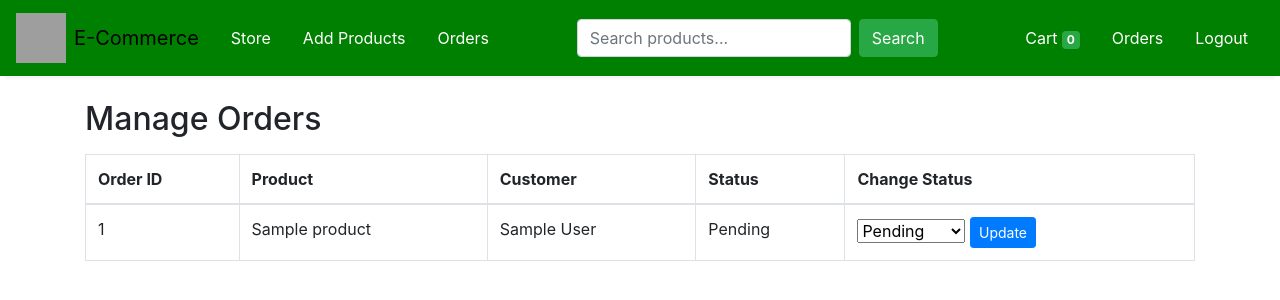
After one commit to vandanaranasara/Eshop-main, a Django app: template store/templates/manage_orders.html in a window 1280 px wide. The commit adds this page. Shown: the top 300 px of the page. Run offline with Django 3.2, Linux system fonts and the light colour scheme; the template is opened without the code that fills it: values that come from a table or form of the project are taken from there, others are empty; tables that the repository leaves empty hold one stand-in row (values such as "Sample post"); parts of the project's set-up code (start-up, migrations or seed data) failed here and were passed over; some libraries are stand-ins or nearby versions; grey boxes are pictures that could not be loaded.

Commit message:
added seller dashboard

```diff
--- a/store/models/customer.py
+++ b/store/models/customer.py
@@ -7,10 +7,12 @@ class Customer(models.Model):
     email=models.EmailField()
     password = models.CharField(max_length=100)
     USER_TYPE_CHOICES = [
-        ('Seller', 'Seller'),
-        ('Buyer', 'Buyer')
+        ('buyer', 'Buyer'),
+        ('seller', 'Seller'),
     ]
-    user_type = models.CharField(max_length=10, choices=USER_TYPE_CHOICES, default='Buyer')
+    user_type = user_type = models.CharField(max_length=10, choices=USER_TYPE_CHOICES, default='buyer')
+
+
 
     #to save the data
     def register(self):
--- a/store/models/orders.py
+++ b/store/models/orders.py
@@ -3,19 +3,28 @@ from .product import Products
 from .customer import Customer
 import datetime
 
+
 class Order(models.Model):
-    product = models.ForeignKey(Products,
-                                on_delete=models.CASCADE)
-    customer = models.ForeignKey(Customer,
-                                 on_delete=models.CASCADE)
+    STATUS_CHOICES = [
+        ('Pending', 'Pending'),
+        ('Confirmed', 'Confirmed'),
+        ('Dispatched', 'Dispatched'),
+        ('Delivered', 'Delivered'),
+    ]
+
+    product = models.ForeignKey(Products, on_delete=models.CASCADE)
+    customer = models.ForeignKey(Customer, on_delete=models.CASCADE)
     quantity = models.IntegerField(default=1)
     price = models.IntegerField()
-    address = models.CharField (max_length=50, default='', blank=True)
-    pincode = models.IntegerField(default=1)
-    phone = models.IntegerField (blank=True, null=True)
-    date = models.DateField (default=datetime.datetime.today)
-    status = models.BooleanField (default=False)
-    email_sent = models.BooleanField (default=False)
+    address = models.CharField(max_length=50, default='', blank=True)
+    pincode = models.IntegerField(default=0)
+    phone = models.CharField(max_length=15, blank=True, null=True)
+    date = models.DateField(default=datetime.date.today)
+    status = models.CharField(max_length=20, choices=STATUS_CHOICES, default='Pending')
+    email_sent = models.BooleanField(default=False)
+
+    def __str__(self):
+        return f"Order #{self.id} - {self.product.name} ({self.status})"
 
     def placeOrder(self):
         self.save()
--- a/store/models/product.py
+++ b/store/models/product.py
@@ -1,11 +1,13 @@
 from django.db import models
 from .category import Category
+from .customer import Customer
 class Products(models.Model):
     name = models.CharField(max_length=60)
     price= models.IntegerField(default=0)
     category= models.ForeignKey(Category,on_delete=models.CASCADE,default=1 )
     description= models.CharField(max_length=250, default='', blank=True, null= True)
     image= models.ImageField(upload_to='uploads/products/')
+    seller = models.ForeignKey(Customer, on_delete=models.CASCADE, related_name='products', null=True, blank=True)
 
     @staticmethod
     def get_products_by_id(ids):
--- a/store/tasks.py
+++ b/store/tasks.py
@@ -33,7 +33,7 @@ def send_order_confirm_email_task(user_email, customer_name):
 
 
 @shared_task
-def send_order_delievered_email_task(user_email, customer_name):
+def send_order_delievered_email_task(to_email, subject, message ):
     send_mail(
         subject='Your Order Has Been Delieverd - Eshop',
         message=f'Hi {customer_name}, Your order has been delievered successfully!',
--- a/store/templates/base.html
+++ b/store/templates/base.html
@@ -2,7 +2,6 @@
 <html lang="en">
 
 <head>
-  <!-- Required meta tags -->
   <meta charset="utf-8">
   <meta name="viewport" content="width=device-width, initial-scale=1, shrink-to-fit=no">
 
@@ -13,100 +12,104 @@
   <title>E-commerce Website</title>
 
   <style>
-    nav{
+    .navbar {
       background-color: green;
     }
+
     .one-edge-shadow {
       box-shadow: 0 8px 2px -5px rgb(246, 245, 245);
     }
-.display-8{
+
+    .display-8 {
       font-weight: 200;
       font-size: 30px;
-  font-colour: $teal-200;
+    }
+
+    .text-logo {
+      color: black !important;
+    }
+
+    /* Make all navbar content inline and centered vertically */
+    .navbar-nav,
+    .navbar-brand,
+    .navbar form {
+      display: flex;
+      align-items: center;
+    }
+
+    .navbar form {
+      margin: 0 15px;
+    }
+
+    .navbar-nav li {
+      margin: 0 8px;
+    }
+
+    .navbar img {
+      width: 50px;
+      height: 50px;
+      margin-right: 8px;
     }
   </style>
 </head>
 
 <body>
-  <!-- navbar -->
+  <!-- Navbar -->
+  <nav class="navbar navbar-expand-lg navbar-light one-edge-shadow sticky-top text-white">
+    <a class="navbar-brand text-dark d-flex align-items-center" href="/">
+      <img src="https://www.freepnglogos.com/uploads/shopping-cart-png/shopping-cart-svg-png-icon-download-28.png" alt="Logo">
+      <span class="text-logo">E-Commerce</span>
+    </a>
 
-<nav class="one-edge-shadow
-  navbar navbar-light
-  sticky-top navbar
-  navbar-expand-lg
-  text-white">
-    <a class="navbar-brand ms-3 text-dark " href="/">
-    <link rel="stylesheet" href="https://use.fontawesome.com/releases/v5.7.0/css/all.css" integrity="sha384-lZN37f5QGtY3VHgisS14W3ExzMWZxybE1SJSEsQp9S+oqd12jhcu+A56Ebc1zFSJ" crossorigin="anonymous">
-
-    <img src="https://www.freepnglogos.com/uploads/shopping-cart-png/shopping-cart-svg-png-icon-download-28.png" style="width:50px;height:50px,color:text-light;">E-Commerce</a>
     <button class="navbar-toggler" type="button" data-toggle="collapse" data-target="#navbarSupportedContent"
       aria-controls="navbarSupportedContent" aria-expanded="false" aria-label="Toggle navigation">
       <span class="navbar-toggler-icon"></span>
     </button>
 
+    <div class="collapse navbar-collapse d-flex justify-content-between" id="navbarSupportedContent">
 
-    <div class="collapse navbar-collapse" id="navbarSupportedContent">
-      <ul class="navbar-nav mr-auto">
+      <!-- Left nav links -->
+      <ul class="navbar-nav mr-auto d-flex align-items-center">
         <li class="nav-item active">
-          <a class="nav-link" href="{% url 'store' %}">Store <span class="sr-only">(current)</span></a>
+          <a class="nav-link text-white" href="{% url 'store' %}">Store</a>
         </li>
 
+        <li class="nav-item active">
+          <a class="nav-link text-white" href="{% url 'add_product' %}">Add Products</a>
+        </li>
+        <li class="nav-item active">
+          <a class="nav-link text-white" href="{% url 'manage_orders' %}">Orders</a>
+        </li>
       </ul>
 
-      <!-- search bar -->
-        <div class="d-flex justify-content-center mb-4 mt-3" >
-          <form method="GET" action="/" class="d-flex w-1">
-            <input
-              type="text"
-              name="search"
-              class="form-control me-2 flex grow-1"
-              placeholder="Search products..."
+      <!-- Search bar -->
+      <form method="GET" action="/" class="form-inline my-2 my-lg-0">
+        <input class="form-control mr-sm-2" type="search" name="search" placeholder="Search products..."
           value="{{ request.GET.search }}">
-            <button class="btn btn-success" type="submit">Search</button>
+        <button class="btn btn-success my-2 my-sm-0" type="submit">Search</button>
       </form>
-        </div>
 
-
-
-      <ul class=" navbar-nav my-2 my-lg-0">
-
-        <li class="nav-item active">
-          <a class="nav-link" href="{% url 'cart' %}">Cart
-            <span class="badge badge-success">{{request.session.cart.keys|length}}</span>
-            <span class="sr-only">(current)</span></a>
+      <!-- Right nav links -->
+      <ul class="navbar-nav ml-auto d-flex align-items-center">
+        <li class="nav-item">
+          <a class="nav-link text-white" href="{% url 'cart' %}">
+            Cart <span class="badge badge-success">{{ request.session.cart.keys|length }}</span>
+          </a>
         </li>
-
-        {% if request.session.customer %}
-
-        <li class="nav-item active ">
-          <a class="nav-link" href="{% url 'orders' %}">Orders<span class="sr-only">(current)</span></a>
+        <li class="nav-item">
+          <a class="nav-link text-white" href="{% url 'orders' %}">Orders</a>
         </li>
-        <li class="nav-item active ">
-          <a class="nav-link" href="{% url 'logout' %}">Logout<span class="sr-only">(current)</span></a>
+        <li class="nav-item">
+          <a class="nav-link text-white" href="{% url 'logout' %}">Logout</a>
         </li>
-        {% else %}
-
-        <li class="nav-item active">
-          <a class="nav-link" href="{% url 'signup' %}">Signup<span class="sr-only">(current)</span></a>
-        </li>
-        <li class="nav-item active">
-          <a class="nav-link" href="{% url 'login' %}">Login<span class="sr-only">(current)</span></a>
-        </li>
-        {% endif %}
-
-
       </ul>
 
+    </div>
+  </nav>
 
-    </div>
-
-  </nav>
-  <!---->
   {% block content %}{% endblock %}
 
-
-</body>
-<!-- jQuery and Bootstrap JS (for modal functionality) -->
+  <!-- jQuery and Bootstrap JS -->
   <script src="https://code.jquery.com/jquery-3.2.1.slim.min.js"
     integrity="sha384-KJ3o2DKtIkvYIK3UENzmM7KCkRr/rE9/Qpg6aAZGJwFDMVNA/GpGFF93hXpG5KkN"
     crossorigin="anonymous"></script>
@@ -118,6 +121,5 @@
   <script src="https://maxcdn.bootstrapcdn.com/bootstrap/4.0.0/js/bootstrap.min.js"
     integrity="sha384-JZR6Spejh4U02d8jOt6vLEHfe/JQGiRRSQQxSfFWpi1MquVdAyjUar5+76PVCmYl"
     crossorigin="anonymous"></script>
-
-
+</body>
 </html>
--- /dev/null
+++ b/store/templates/manage_orders.html
@@ -0,0 +1,41 @@
+{% extends 'base.html' %}
+
+{% block content %}
+<div class="container mt-4">
+  <h2>Manage Orders</h2>
+
+  <table class="table table-bordered mt-3">
+    <thead>
+      <tr>
+        <th>Order ID</th>
+        <th>Product</th>
+        <th>Customer</th>
+        <th>Status</th>
+        <th>Change Status</th>
+      </tr>
+    </thead>
+    <tbody>
+      {% for order in orders %}
+      <tr>
+        <td>{{ order.id }}</td>
+        <td>{{ order.product.name }}</td>
+        <td>{{ order.customer.first_name }} {{ order.customer.last_name }}</td>
+        <td>{{ order.status }}</td>
+        <td>
+          <form method="post">
+            {% csrf_token %}
+            <input type="hidden" name="order_id" value="{{ order.id }}">
+            <select name="status" class="form-select form-select-sm d-inline w-auto">
+              {% for choice, label in order.STATUS_CHOICES %}
+                <option value="{{ choice }}" {% if order.status == choice %}selected{% endif %}>{{ label }}</option>
+              {% endfor %}
+            </select>
+            <button type="submit" class="btn btn-sm btn-primary">Update</button>
+          </form>
+        </td>
+      </tr>
+      {% endfor %}
+    </tbody>
+  </table>
+</div>
+{% endblock %}
--- a/store/urls.py
+++ b/store/urls.py
@@ -6,6 +6,8 @@ from .views.login import Login , logout
 from .views.cart import Cart
 from .views.checkout import CheckOut
 from .views.orders import OrderView
+from .views import products
+from .views.sellers_order import ManageOrders
 from .middlewares.auth import  auth_middleware
 
 
@@ -18,5 +20,7 @@ urlpatterns = [
     path('cart/', auth_middleware(Cart.as_view()) , name='cart'),
     path('check-out/', CheckOut.as_view() , name='checkout'),
     path('orders/', auth_middleware(OrderView.as_view()), name='orders'),
+    path('add_product/', products.add_product, name='add_product'),
+    path('manage_orders/', ManageOrders.as_view(), name='manage_orders'),
 
 ]
--- a/store/views/home.py
+++ b/store/views/home.py
@@ -62,5 +62,9 @@ def store(request):
         'categories': categories,
     }
 
-    print('you are : ', request.session.get('email'))
+    print('you are : ', request.session.get('user_type'))
     return render(request, 'index.html', data)
+
+def home(request):
+    print("Session data:", request.session.items())  # 👈 add this
+    return render(request, 'index.html')
--- a/store/views/signup.py
+++ b/store/views/signup.py
@@ -18,7 +18,7 @@ class Signup(View):
         email = postData.get('email')
         password = postData.get('password')
         confirm_password = postData.get('confirm_password')
-        user_type = postData.get('user')
+        user_type = postData.get('user_type')
 
         # validation values for re-render
         value = {
@@ -26,7 +26,7 @@ class Signup(View):
             'last_name': last_name,
             'phone': phone,
             'email': email,
-            'user' : user_type
+            'user_type' : user_type
         }
 
         error_message = None
@@ -40,7 +40,7 @@ class Signup(View):
                 phone=phone,
                 email=email,
                 password=password,
-                user_type=user_type
+                user_type = user_type
             )
             error_message = self.validate_customer(customer)
 
```
Also changed, not shown: store/templates/add_product.html (added, +34 -0 lines), store/templates/orders.html (+12 -4 lines), store/templates/signup.html (+9 -7 lines), store/views/login.py (+1 -8 lines), store/views/orders.py (+0 -7 lines), store/views/products.py (added, +37 -0 lines), store/views/sellers_order.py (added, +40 -0 lines), uploads/uploads/products/41EgywqPk2L._AC_UL320_SR320320_.jpg (added). Lines whose indentation alone changed are shown as unchanged.
